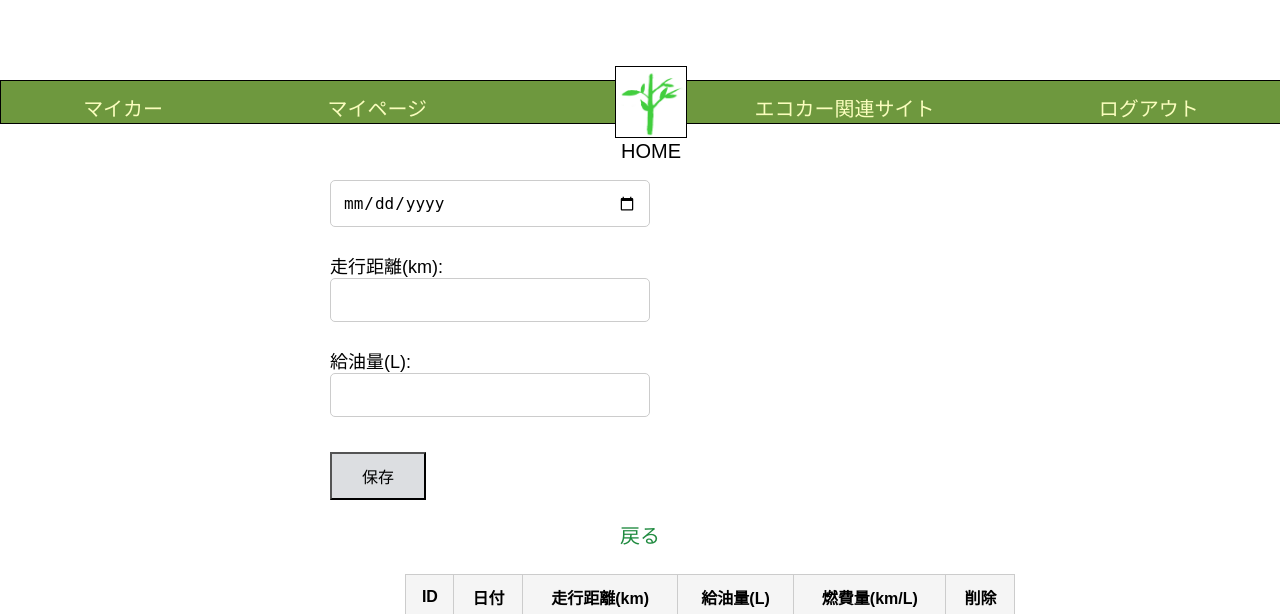
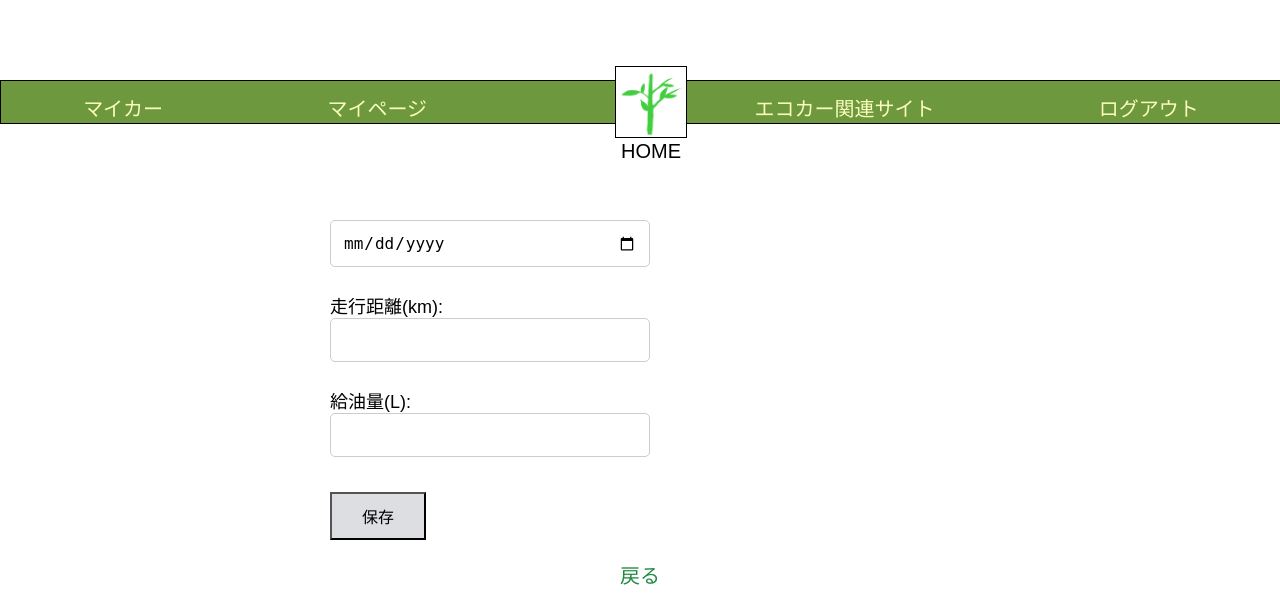
Before and after one commit to d3012035/Test_Repository, a Django app: page /Edrive/records/3/ in a window 1280 px wide. Shown: the top 614 px of the page. Run offline with Django 4.2, Linux system fonts and the light colour scheme; data comes from the database, SQL or seed files in the repository; both versions use the stored data as it was after the commit; lists and menus that the app fills with data are empty.

Commit message:
css変更

```diff
--- a/car_drive/static/css/style.css
+++ b/car_drive/static/css/style.css
@@ -590,6 +590,7 @@ input[type="submit"]:hover {
     align-items: center; /* 子要素を中央に配置 */
     justify-content: space-between; /* 子要素を左詰めに配置 */
     margin-bottom: 0; /* 下側マージンを追加 */
+    margin-top: 40px;
     width:50%;
 }
 
@@ -720,6 +721,7 @@ input[type="submit"]:hover {
     margin-bottom: 10px;
     text-align: left;
     display: block;
+    margin-top: 40px;
 }
 
 .target form input[type="text"],
```
Also changed, not shown: car_drive/db.sqlite3.
